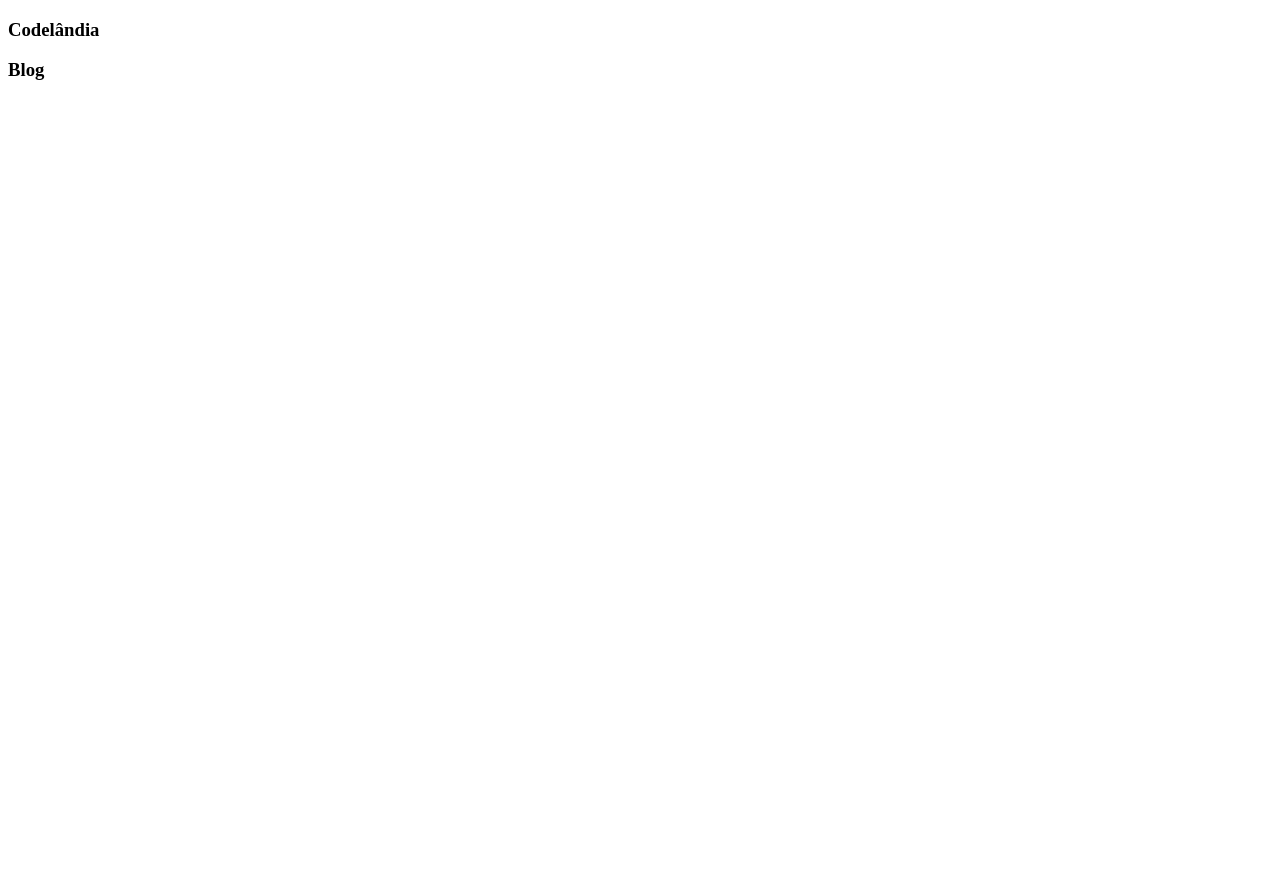
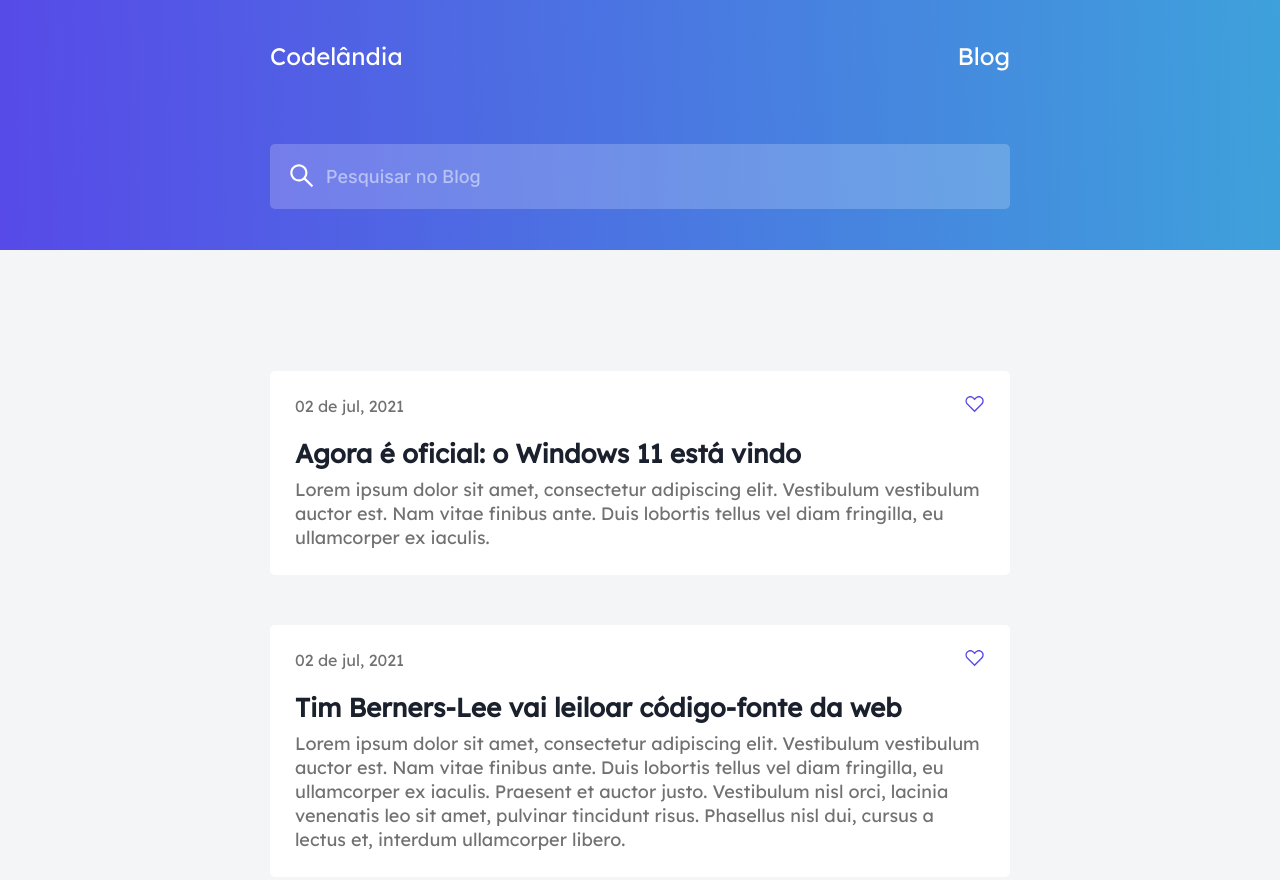
Before and after one commit to devgdp/Blog, a plain HTML site: page index.html in a window 1280 px wide. Shown: the top 880 px of the page. Drawn offline with Linux system fonts and the light colour scheme; the site is published under a folder, as on GitHub Pages, so addresses that start at the root find nothing.

Commit message:
Corrigido caminho do CSS

```diff
--- a/index.html
+++ b/index.html
@@ -6,7 +6,7 @@
     <meta name="viewport" content="width=device-width, initial-scale=1.0" />
     <title>Blog - Codelândia</title>
 
-    <link rel="stylesheet" href="/assets/css/blog.css" />
+    <link rel="stylesheet" href="assets/css/blog.css" />
 
     <link rel="preconnect" href="https://fonts.googleapis.com" />
     <link rel="preconnect" href="https://fonts.gstatic.com" crossorigin />
```
